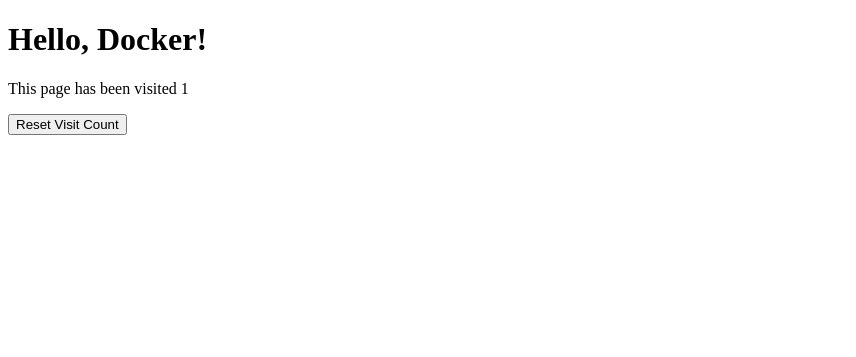
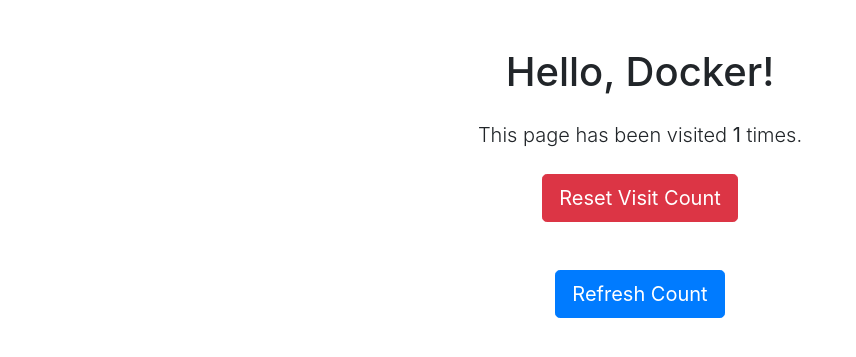
Before and after one commit to ekomardiatno/learn-docker-python, a Flask app: template app/templates/index.html in a window 1280 px wide. Shown: the top 357 px of the page, without its empty margins (0-856 px from the left). Run offline with Flask 3, Linux system fonts and the light colour scheme; the template is opened without the code that fills it: most values are stand-ins (such as "Sample title", 1, 10 or a date in 2020); some libraries are stand-ins or nearby versions.

Commit message:
Create a user-friendly frontend to improve the UI

```diff
--- a/app/templates/index.html
+++ b/app/templates/index.html
@@ -1,15 +1,29 @@
 <!DOCTYPE html>
 <html lang="en">
 <head>
-  <meta charset="UTF-8">
-  <meta name="viewport" content="width=device-width, initial-scale=1.0">
-  <title>Docker Flask App</title>
+    <meta charset="UTF-8">
+    <meta name="viewport" content="width=device-width, initial-scale=1.0">
+    <title>Docker Flask App</title>
+    <!-- Add Bootstrap CSS -->
+    <link href="https://stackpath.bootstrapcdn.com/bootstrap/4.5.2/css/bootstrap.min.css" rel="stylesheet">
 </head>
 <body>
-  <h1>Hello, Docker!</h1>
-  <p>This page has been visited {{ visit_count }}</p>
-  <form action="{{ url_for('reset') }}" method="get">
-    <button type="submit">Reset Visit Count</button>
-  </form>
+    <div class="container text-center mt-5">
+        <h1 class="mb-4">Hello, Docker!</h1>
+        <p class="lead">This page has been visited <strong>{{ visit_count }}</strong> times.</p>
+        <div class="mt-4">
+            <form action="{{ url_for('reset') }}" method="get">
+                <button type="submit" class="btn btn-danger btn-lg">Reset Visit Count</button>
+            </form>
+        </div>
+        <div class="mt-5">
+            <a href="/" class="btn btn-primary btn-lg">Refresh Count</a>
+        </div>
+    </div>
+
+    <!-- Add Bootstrap JS (optional for interactive elements) -->
+    <script src="https://code.jquery.com/jquery-3.5.1.slim.min.js"></script>
+    <script src="https://cdn.jsdelivr.net/npm/@popperjs/core@2.5.2/dist/umd/popper.min.js"></script>
+    <script src="https://stackpath.bootstrapcdn.com/bootstrap/4.5.2/js/bootstrap.min.js"></script>
 </body>
 </html>
```
